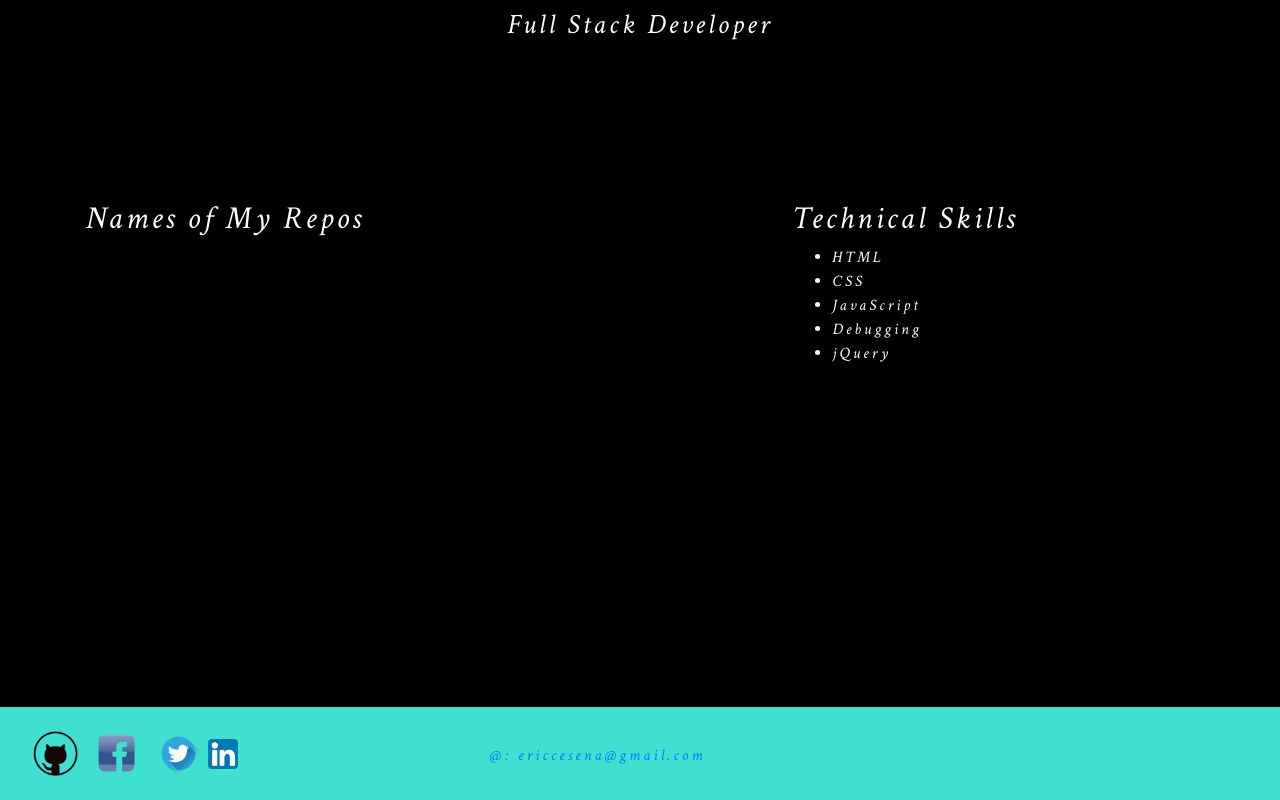
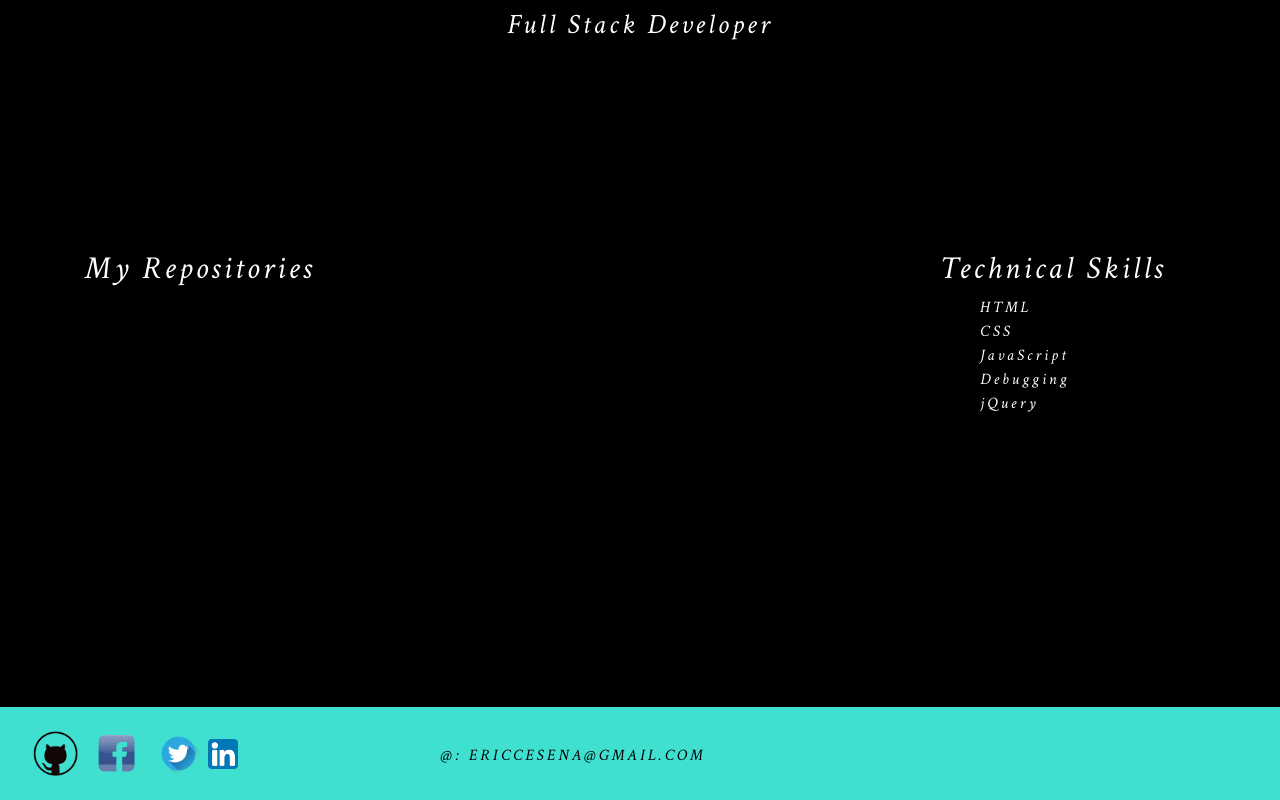
Before and after one commit to EricStCe/L10HandsON, a website: page index.html in a window 1280 px wide. Drawn offline with nearby package versions, Linux system fonts and the light colour scheme; no server answers.

Commit message:
changes made to all these

```diff
--- a/index.html
+++ b/index.html
@@ -20,24 +20,21 @@
   <div class="row justify-content-center">
     <h3>Full Stack Developer</h3>
   </div>
-  <section class="row mainImg justify-content-center">
+  <div class="row">
+      <section class="col-sm-3" id="repoList">
+          <h2>My Repositories</h2>
+          <ul id="listing">
+
+          </ul>
+
+        </section>
+        <section class=" mainImg col-sm-6">
             <div>
                 <img src="" alt="" srcset="">
             </div>
 
           </section>
-  <section class="row justify-content-center">
-      <article  id="bio"></article>
-      <!-- justify-center text-center  mx-auto -->
-  </section>
-  <section class="" id="repoList">
-    <h2>Names of My Repos</h2>
-    <ul id="listing">
-
-    </ul>
-
-  </section>
-  <section id="skills" class="float-right">
+          <section id="skills" class="col-sm-3">
               <h2>Technical Skills</h2>
               <ul>
                 <li>HTML</li>
@@ -47,6 +44,14 @@
                 <li>jQuery</li>
               </ul>
             </section>
+  </div>
+
+  <section class="row justify-content-center">
+      <article  id="bio"></article>
+      <!-- justify-center text-center  mx-auto -->
+  </section>
+
+
   <footer class="row footer fixed-bottom "">
       <!-- mt-auto fixed-bottom -->
     <div class="py-4 px-5">
--- a/style.css
+++ b/style.css
@@ -7,19 +7,34 @@ body{
 .footer{
   background-color: turquoise;
 }
+ul li{
+  list-style: none;
+}
+
+
 #repoList{
   display: inline-block;
-    position: absolute;
+    /* position: absolute; */
     top: 200px;
 }
+
 #skills{
   display: inline-block;
-    position: absolute;
+    /* position: absolute; */
     top: 200px;
-    right: 20.5%;
+    /* right: 20.5%; */
 }
 #email{
   position: absolute;
   right: 45%;
   bottom: 2em;
 }
+
+#email a{
+  text-decoration: none;
+  color: rgb(0, 0, 0);
+  text-transform: uppercase;
+}
+.footer img{
+  cursor: pointer;
+}
```
Lines whose indentation alone changed are shown as unchanged.
